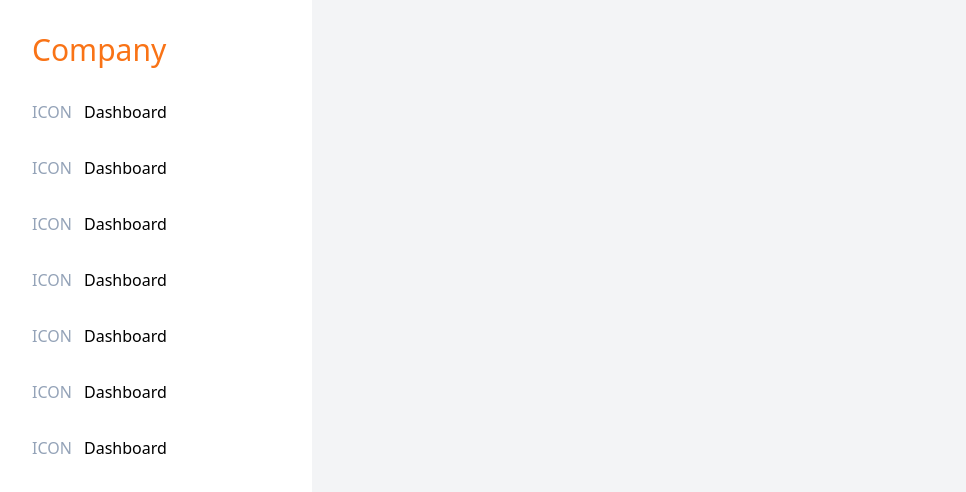
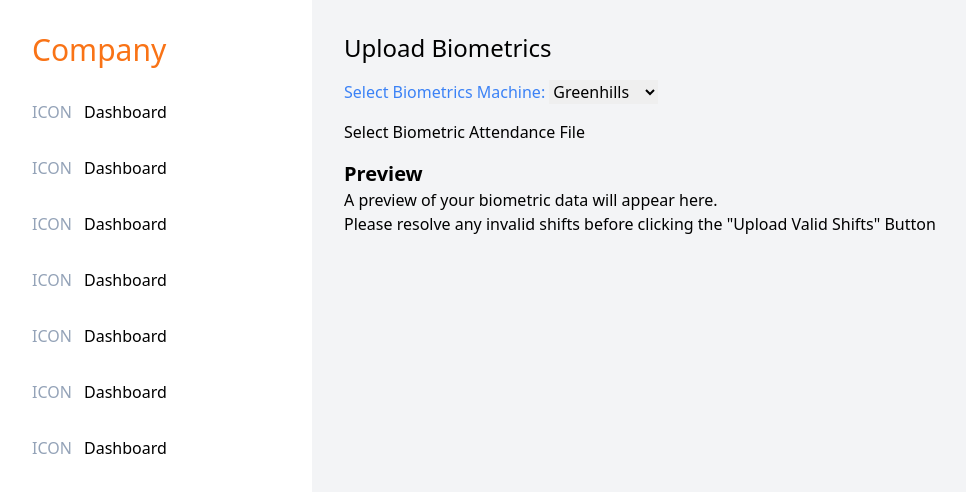
Before and after one commit to maxbildner/tailwind-hacking, a plain HTML site: page index.html in a window 1280 px wide. Shown: the whole page, without its empty margins (8-974 px from the left). Drawn offline with nearby package versions, Linux system fonts and the light colour scheme.

Commit message:
tailwind practice

```diff
--- a/index.html
+++ b/index.html
@@ -69,6 +69,28 @@
     </nav>
     <main class="bg-gray-100 w-9/12 p-8">
       <!-- hack around here -->
+      <div>
+        <h1 class="text-2xl mb-4">Upload Biometrics</h1>
+
+        <div class="mb-4">
+          <label class="font-medium text-blue-500">Select Biometrics Machine:</label>
+          <select>
+            <option value="Greenills">Greenhills</option>
+            <option value="Branch One">Branch One</option>
+            <option value="Branch Two">Branch Two</option>
+            <option value="palawan">Palawan</option>
+          </select>
+        </div>
+
+        <div class="mb-4">
+          <button class="mb-4 rounded-lg hover:cursor-pointer hover:bg-red-400">Select Biometric Attendance File</button>
+
+          <h2 class="text-xl font-semibold">Preview</h2>
+          <p>A preview of your biometric data will appear here.</p>
+          <p>Please resolve any invalid shifts before clicking the "Upload Valid Shifts" Button</p>
+          <div></div>
+        </div>
+      </div>
     </main>
   </div>
 </body>
```
Also changed, not shown: 1 other file.
